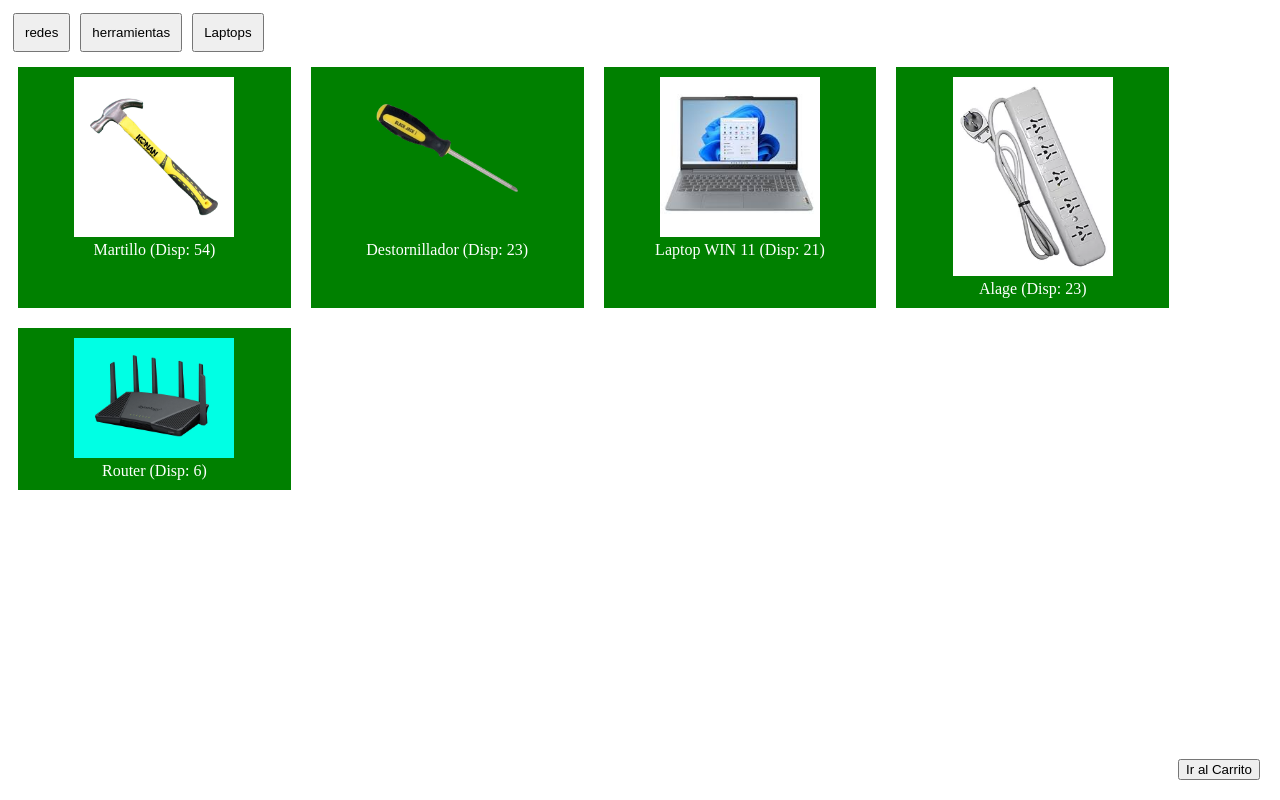
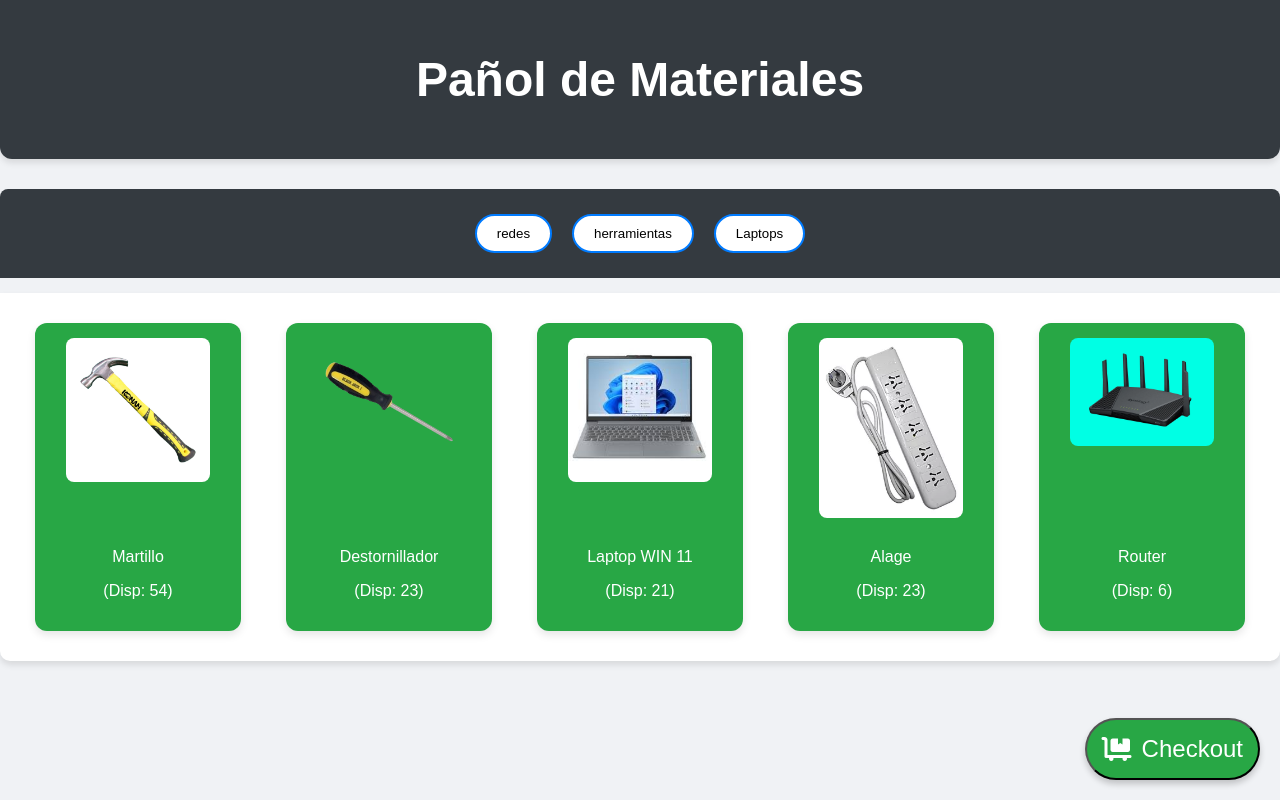
Before and after one commit to FranciscoOVelazquez99/ProyectoSG, a Flask app: page /pedidos in a window 1280 px wide. Run offline with Flask 3, Linux system fonts and the light colour scheme; a user stored in the database is signed in; data comes from the database, SQL or seed files in the repository; both versions use the stored data as it was after the commit.

Commit message:
Pedidos-Ordenes

```diff
--- a/SGM/templates/PEDIDOS/pedidos.html
+++ b/SGM/templates/PEDIDOS/pedidos.html
@@ -5,52 +5,163 @@
     <meta name="viewport" content="width=device-width, initial-scale=1.0">
     <title>Pedidos</title>
     <style>
+        body {
+            font-family: 'Arial', sans-serif;
+            margin: 0;
+            padding: 0;
+            background-color: #f0f2f5;
+            color: #333;
+        }
+
         .element {
-            padding: 10px;
-            margin: 10px;
-            width: 20%;
+            padding: 15px;
+            margin: 15px;
+            width: 22vh;
             text-align: center;
             color: white;
             cursor: pointer;
+            border-radius: 12px;
+            display: flex;
+            flex-direction: column;
+            justify-content: space-between;
+            transition: transform 0.3s ease-in-out, box-shadow 0.3s ease-in-out;
+            box-shadow: 0 4px 8px rgba(0, 0, 0, 0.1);
         }
+
+        .element:hover {
+            transform: scale(1.05);
+            box-shadow: 0 6px 12px rgba(0, 0, 0, 0.15);
+        }
+
         .element img {
-            max-width: 20vh;
+            max-width: 18vh;
             height: auto;
+            border-radius: 8px;
+            margin-bottom: 10px;
         }
+
         .element.available {
-            background-color: green;
+            background-color: #28a745;
         }
+
         .element.unavailable {
-            background-color: red;
+            background-color: #6c757d;
         }
+
         .element.selected {
-            border: 2px solid yellow;
+            border: 2px solid #ffc107;
+            transform: scale(1.08);
         }
+
         .filter-btn {
-            padding: 10px;
-            margin: 5px;
+            padding: 10px 20px;
+            margin: 10px 5px;
             cursor: pointer;
+            background-color: #fff;
+            border: 2px solid #007bff;
+            border-radius: 25px;
+            transition: transform 0.3s ease-in-out, background-color 0.3s;
         }
+
+        .filter-btn:hover {
+            background-color: #007bff;
+            color: #fff;
+        }
+
         .filter-btn.selected {
-            background-color: blue;
+            background-color: #007bff;
+            color: #fff;
+            transform: scale(1.05);
         }
+
+        .filter-section {
+            background-color: #343a40;
+            padding: 15px;
+            border-radius: 8px 8px 0 0;
+            display: flex;
+            justify-content: center;
+            gap: 10px;
+            margin-bottom: 15px;
+        }
+
         .grid-section {
             display: flex;
             flex-wrap: wrap;
-            flex-direction: row;
+            justify-content: center;
+            background-color: #ffffff;
+            border-radius: 0 0 10px 10px;
+            padding: 15px;
+            gap: 15px;
+            box-shadow: 0 4px 6px rgba(0, 0, 0, 0.1);
+        }
+
+        .header {
+            background-color: #343a40;
+            padding: 20px;
+            color: white;
+            text-align: center;
+            font-size: 1.5rem;
+            font-weight: bold;
+            box-shadow: 0 4px 6px rgba(0, 0, 0, 0.1);
+            border-radius: 0 0 12px 12px;
+            margin-bottom: 30px;
+        }
+
+        .checkout-btn {
+            position: fixed;
+            bottom: 20px;
+            right: 20px;
+            padding: 15px;
+            border-radius: 50px;
+            background-color: #28a745;
+            color: white;
+            font-size: 1.5rem;
+            display: flex;
+            align-items: center;
+            justify-content: center;
+            box-shadow: 0 4px 6px rgba(0, 0, 0, 0.2);
+            transition: background-color 0.3s;
+        }
+
+        .checkout-btn:hover {
+            background-color: #218838;
+        }
+
+        .checkout-btn i {
+            margin-right: 10px;
+        }
+
+        /* Responsive adjustments */
+        @media (max-width: 768px) {
+            .element {
+                width: 40vw;
+            }
+        }
+
+        @media (max-width: 480px) {
+            .element {
+                width: 60vw;
+            }
         }
     </style>
+    <link rel="stylesheet" href="https://cdnjs.cloudflare.com/ajax/libs/font-awesome/6.0.0-beta3/css/all.min.css">
 </head>
 <body>
+    <header class="header">
+        <h1>Pañol de Materiales</h1>
+    </header>
+
     <div id="filter-section" class="filter-section"></div>
     <div id="grid-section" class="grid-section"></div>
-    <button id="checkout-btn" style="position: fixed; bottom: 20px; right: 20px;">Ir al Carrito</button>
+
+    <button id="checkout-btn" class="checkout-btn">
+        <i class="fa-solid fa-cart-flatbed"></i> Checkout
+    </button>
 
     <script>
         let selectedCategories = [];
-        let cart = JSON.parse(localStorage.getItem('cart')) || [];  // Cargar carrito desde localStorage
+        let cart = JSON.parse(localStorage.getItem('cart')) || [];
 
-        // Función para cargar elementos del backend
         async function loadElements() {
             let url = '/elements';
             if (selectedCategories.length > 0) {
@@ -60,25 +171,21 @@
             const response = await fetch(url);
             const elements = await response.json();
             const grid = document.getElementById('grid-section');
-            grid.innerHTML = '';  // Limpiar el grid
+            grid.innerHTML = '';
 
             elements.forEach(element => {
                 const div = document.createElement('div');
                 div.classList.add('element');
                 div.classList.add(element.disp ? 'available' : 'unavailable');
 
-                // Agregar la imagen usando innerHTML
                 div.innerHTML += `<div><img src="static/uploads/${element.img}" alt="${element.name}"></div>`;
-                // Agregar el texto también usando innerHTML
-                div.innerHTML += `${element.name} (Disp: ${element.candisp})`;
+                div.innerHTML += `<div><p>${element.name}</p> <p>(Disp: ${element.candisp})</p></div>`;
 
-                // Chequear si el elemento ya está en el carrito
                 const inCart = cart.find(item => item.IDelement === element.IDelement);
                 if (inCart) {
-                    div.classList.add('selected');  // Mostrar como seleccionado
+                    div.classList.add('selected');
                 }
 
-                // Evento al hacer clic en el elemento
                 div.onclick = () => {
                     toggleCartItem(element, div);
                 };
@@ -87,35 +194,30 @@
             });
         }
 
-        // Función para alternar el estado de un elemento en el carrito
         function toggleCartItem(element, div) {
             const inCart = cart.find(item => item.IDelement === element.IDelement);
 
             if (inCart) {
-                // Si ya está seleccionado, lo quitamos del carrito
                 cart = cart.filter(item => item.IDelement !== element.IDelement);
                 div.classList.remove('selected');
             } else {
-                // Si no está en el carrito, lo agregamos
                 cart.push({
                     IDelement: element.IDelement,
                     name: element.name,
-                    quantity: 1,  // Por default la cantidad será 1
-                    candisp: element.candisp  // Límite máximo de cantidad disponible
+                    quantity: 1,
+                    candisp: element.candisp
                 });
                 div.classList.add('selected');
             }
 
-            // Guardar el carrito en localStorage
             localStorage.setItem('cart', JSON.stringify(cart));
         }
 
-        // Función para cargar categorías del backend y agregar botones de filtro
         async function loadCategories() {
             const response = await fetch('/categories');
             const categories = await response.json();
             const filterSection = document.getElementById('filter-section');
-            filterSection.innerHTML = '';  // Limpiar botones
+            filterSection.innerHTML = '';
 
             categories.forEach(category => {
                 const btn = document.createElement('button');
@@ -130,23 +232,24 @@
                         selectedCategories.push(category.IDcategory);
                         btn.classList.add('selected');
                     }
-                    loadElements();  // Cargar elementos filtrados
+                    loadElements();
                 };
 
                 filterSection.appendChild(btn);
             });
         }
 
-        // Inicializar página
         loadCategories();
         loadElements();
 
-        // Actualizar cada 5 segundos, pero no afectar el carrito
-        setInterval(loadElements, 5000);
+        setInterval(loadElements, 50009999);
 
-        // Función para ir al carrito
         document.getElementById('checkout-btn').onclick = () => {
-            window.location.href = '/checkout';
+            if (cart.length === 0) {
+                alert('Por favor, seleccione al menos un elemento antes de proceder al checkout.');
+            } else {
+                window.location.href = '/checkout';
+            }
         };
     </script>
 </body>
```
Also changed, not shown: SGM/SGM.py (+95 -3 lines), SGM/templates/PEDIDOS/carrito.html (+109 -7 lines), SGM/templates/inicio.html (+6 -4 lines), SGM/templates/inventario.html (+15 -11 lines), SGM/templates/verif_pedidos.html (added, +86 -0 lines), SGM/static/uploads/alarge.webp (added), SGM/static/uploads/alt-user.webp (added), SGM/static/uploads/destornillador.png (added), SGM/static/uploads/laptop.jfif (added), instance/database.db.
